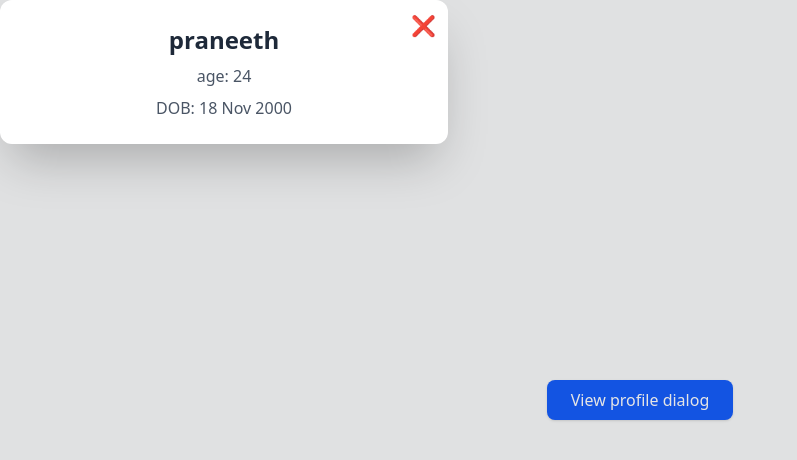
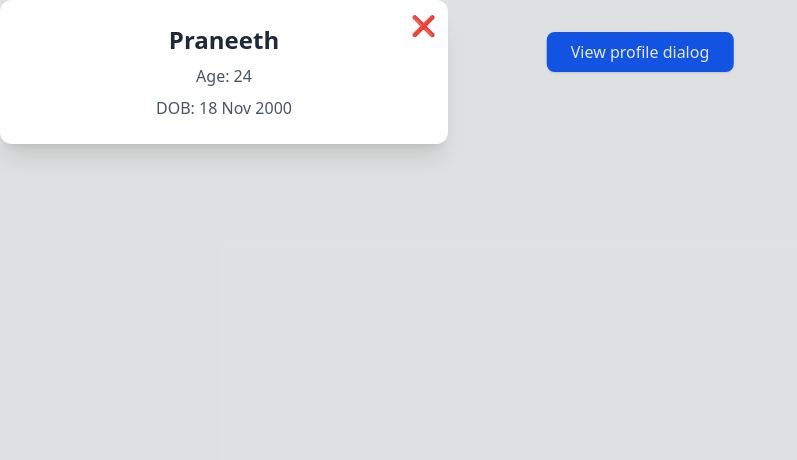
Before and after one commit to PraneethBunny123/All-App, a React (Vite) app: page / in a window 1280 px wide. Both pictures are taken after a click on the button "View profile dialog". Shown: the top 460 px of the page, without its empty margins (0-797 px from the left). Built offline with nearby package versions, Linux system fonts and the light colour scheme.

Commit message:
added few finial styles to wrap up this dialog challenge

```diff
--- a/src/project-apps/Modal/DialogModal.jsx
+++ b/src/project-apps/Modal/DialogModal.jsx
@@ -1,7 +1,6 @@
 import { createPortal } from "react-dom"
 
-export default function DialogModal({children, dialogRef}) {
-
+export default function DialogModal({ children, dialogRef }) {
     function handleCloseModal() {
         dialogRef.current.close()
     }
@@ -9,7 +8,7 @@ export default function DialogModal({children, dialogRef}) {
     return createPortal(
         <dialog
             ref={dialogRef}
-            className="rounded-xl p-6 w-full max-w-md shadow-2xl bg-white relative open:animate-fade-in"
+            className="p-6 rounded-xl w-full max-w-md bg-white shadow-xl relative open:fixed open:inset-0 open:flex open:items-center open:justify-center"
         >
             <button
                 onClick={handleCloseModal}
@@ -19,6 +18,6 @@ export default function DialogModal({children, dialogRef}) {
             </button>
             {children}
         </dialog>,
-        document.getElementById('modal')
+        document.getElementById("modal")
     )
 }
--- a/src/project-apps/Modal/DialogProfile.jsx
+++ b/src/project-apps/Modal/DialogProfile.jsx
@@ -2,29 +2,29 @@ import { useRef } from "react"
 import DialogModal from "./DialogModal"
 
 const DialogProfile = () => {
-
     const dialogRef = useRef()
 
     function handleOpenModal() {
         dialogRef.current.showModal()
     }
 
-    function handleCloseModal() {
-        dialogRef.current.closeModal()
-    }
-
     return (
-        <div className="min-h-screen flex items-center justify-center bg-gray-50">
+        <div className="min-h-screen bg-gray-50 relative">
+            {/* Top-center button */}
+            <div className="absolute top-8 left-1/2 transform -translate-x-1/2">
                 <button
                     onClick={handleOpenModal}
                     className="bg-blue-600 text-white px-6 py-2 rounded-lg shadow hover:bg-blue-700 transition"
                 >
                     View profile dialog
                 </button>
+            </div>
+
+            {/* Dialog */}
             <DialogModal dialogRef={dialogRef}>
                 <div className="space-y-2 text-center">
-                    <h1 className="text-2xl font-semibold text-gray-800">praneeth</h1>
-                    <p className="text-gray-600">age: 24</p>
+                    <h1 className="text-2xl font-semibold text-gray-800">Praneeth</h1>
+                    <p className="text-gray-600">Age: 24</p>
                     <p className="text-gray-600">DOB: 18 Nov 2000</p>
                 </div>
             </DialogModal>
```
Lines whose indentation alone changed are shown as unchanged.
